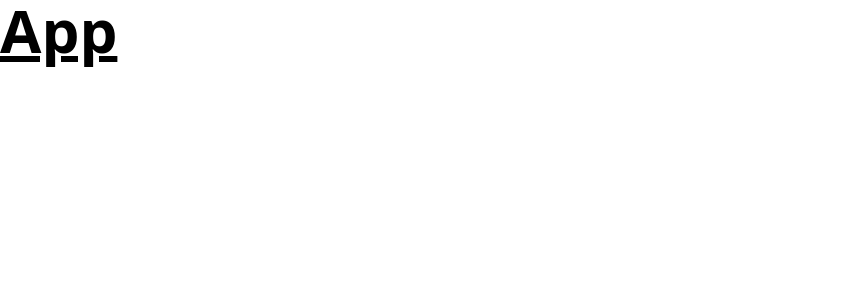
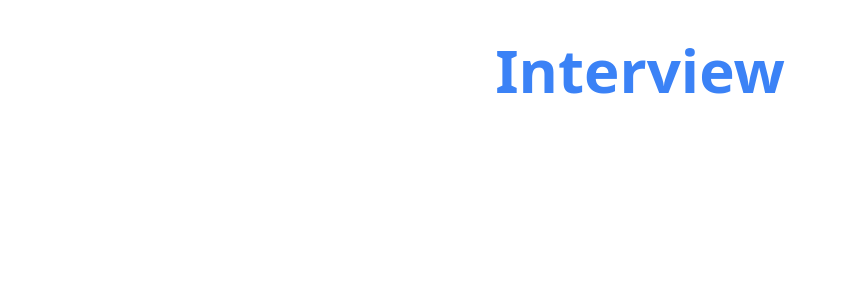
Before and after one commit to khoa-nd-511/react-typescript-webpack-template, a React app: page / in a window 1280 px wide. Shown: the top 300 px of the page, without its empty margins (0-847 px from the left). Built offline with nearby package versions, Linux system fonts and the light colour scheme.

Commit message:
auto sort imports

```diff
--- a/package.json
+++ b/package.json
@@ -10,7 +10,7 @@
         "dev-webpack": "webpack serve --config webpack/webpack.config.js --env env=dev",
         "dev-css": "tailwindcss -i ./src/input.css -o ./src/output.css --watch",
         "lint": "",
-        "format": "prettier --write \"./**/*.{js,jsx,ts,tsx,mjs,json,md}\""
+        "format": "prettier --write \"./**/*.{js,jsx,ts,tsx,mjs,json,md,css,scss}\""
     },
     "keywords": [],
     "author": "",
@@ -22,6 +22,7 @@
         "@babel/preset-typescript": "^7.24.7",
         "@eslint/compat": "^1.1.1",
         "@eslint/js": "^9.8.0",
+        "@ianvs/prettier-plugin-sort-imports": "^4.3.1",
         "@types/prettier": "^3.0.0",
         "@types/react": "^18.3.3",
         "@types/react-dom": "^18.3.0",
--- a/src/App.tsx
+++ b/src/App.tsx
@@ -1,11 +1,11 @@
-import { useEffect, useState } from "react";
-
 const App = () => {
-    const [state] = useState();
-    useEffect(() => {
-        console.log(state);
-    }, []);
-    return <div className="text-6xl font-bold underline">App</div>;
+    return (
+        <div className="w-full min-h-screen flex">
+            <div className="mx-auto mt-10">
+                <h1 className="text-6xl font-bold text-blue-500">Interview</h1>
+            </div>
+        </div>
+    );
 };
 
 export default App;
--- a/src/output.css
+++ b/src/output.css
@@ -588,6 +588,27 @@ video {
   }
 }
 
+.mx-auto {
+  margin-left: auto;
+  margin-right: auto;
+}
+
+.mt-10 {
+  margin-top: 2.5rem;
+}
+
+.flex {
+  display: flex;
+}
+
+.min-h-screen {
+  min-height: 100vh;
+}
+
+.w-full {
+  width: 100%;
+}
+
 .text-6xl {
   font-size: 3.75rem;
   line-height: 1;
@@ -597,6 +618,21 @@ video {
   font-weight: 700;
 }
 
+.text-blue-400 {
+  --tw-text-opacity: 1;
+  color: rgb(96 165 250 / var(--tw-text-opacity));
+}
+
+.text-blue-600 {
+  --tw-text-opacity: 1;
+  color: rgb(37 99 235 / var(--tw-text-opacity));
+}
+
+.text-blue-500 {
+  --tw-text-opacity: 1;
+  color: rgb(59 130 246 / var(--tw-text-opacity));
+}
+
 .underline {
   text-decoration-line: underline;
 }
```
Also changed, not shown: eslint.config.mjs (+5 -5 lines), .prettierrc.js, 1 other file (tests, documents, lock files or other folders).
